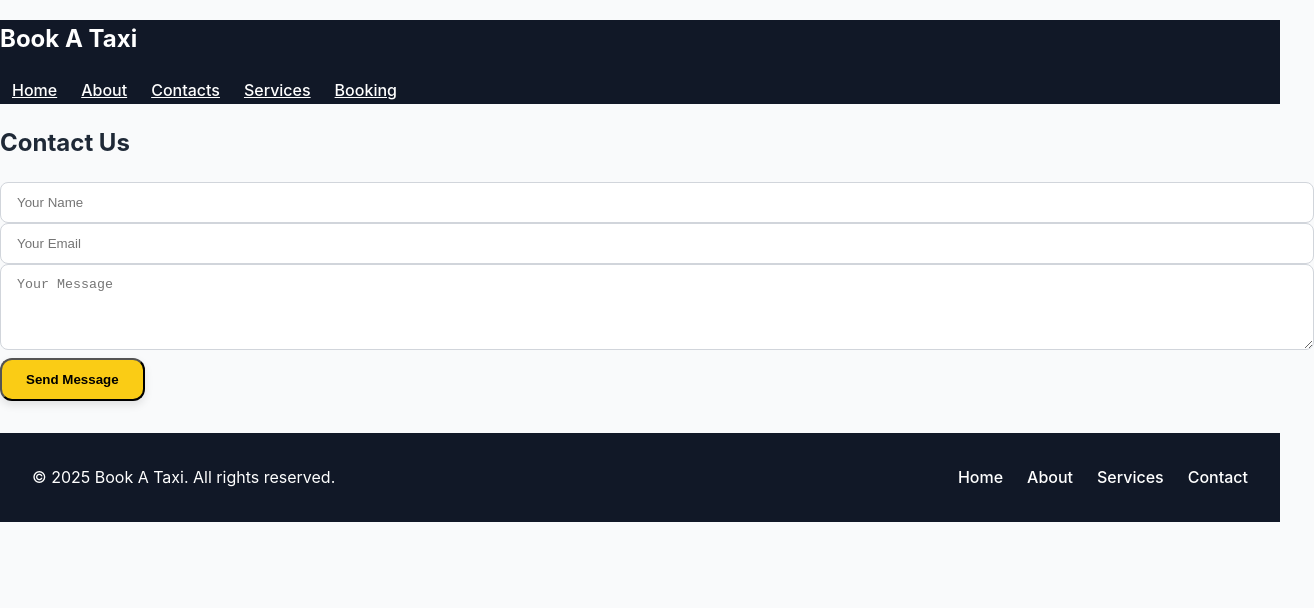
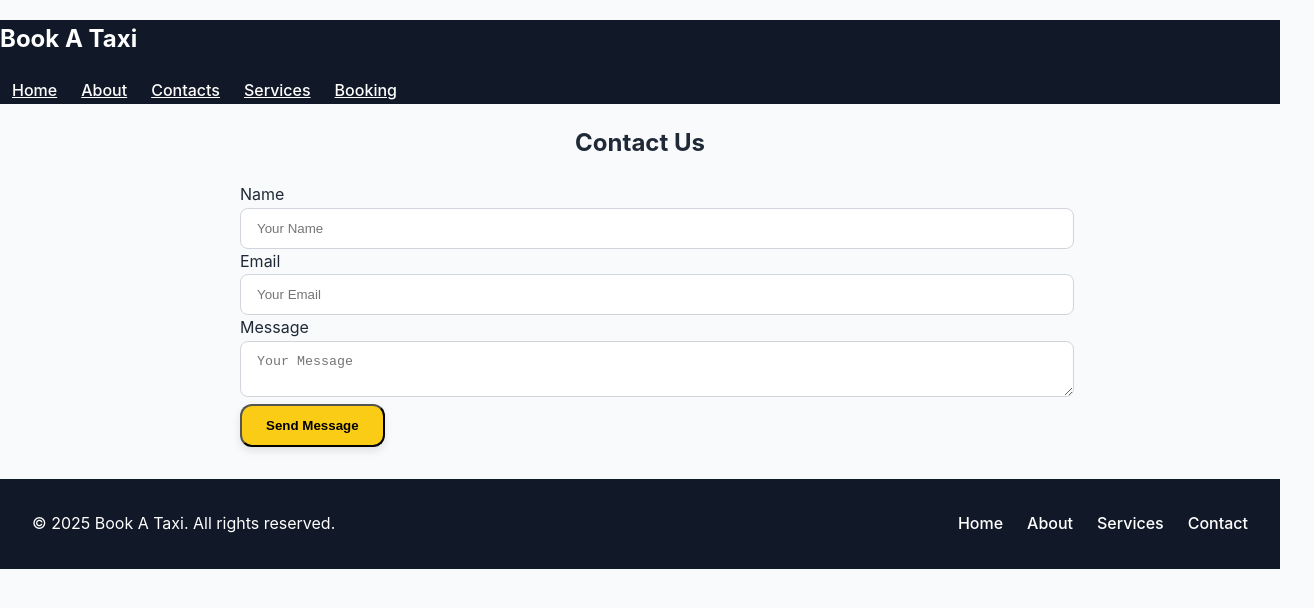
Before and after one commit to mhorton-dev/book_a_taxi, a React (Vite) app: page /contacts in a window 1280 px wide. Shown: the top 608 px of the page, 1314 px wide, since content can reach past the window. Built offline with nearby package versions, Linux system fonts and the light colour scheme.

Commit message:
Trying to fix contact form, but still won't take input

```diff
--- a/src/pages/Contacts.jsx
+++ b/src/pages/Contacts.jsx
@@ -1,31 +1,104 @@
+import { useState } from "react";
+import Button from "../components/Button";
 import InputField from "../components/InputField";
-import Button from "../components/Button";
 
 export default function Contacts() {
+  const [formData, setFormData] = useState({
+    name: "",
+    email: "",
+    message: "",
+  });
+
+  const [errors, setErrors] = useState({});
+  const [submitted, setSubmitted] = useState(false);
+
+  const handleChange = (e) => {
+    const { name, value } = e.target;
+    setFormData({ ...formData, [name]: value });
+  };
+
+  const validate = () => {
+    const newErrors = {};
+    if (!formData.name.trim()) newErrors.name = "Name is required.";
+    if (!formData.email.trim()) {
+      newErrors.email = "Email is required.";
+    } else if (
+      !/^[A-Z0-9._%+-]+@[A-Z0-9.-]+\.[A-Z]{2,}$/i.test(formData.email)
+    ) {
+      newErrors.email = "Invalid email address.";
+    }
+    if (!formData.message.trim()) newErrors.message = "Message is required.";
+    return newErrors;
+  };
+
+  const handleSubmit = (e) => {
+    e.preventDefault();
+    const validationErrors = validate();
+
+    if (Object.keys(validationErrors).length === 0) {
+      setSubmitted(true);
+      setErrors({});
+      console.log("Contact form submitted:", formData);
+      // Here you can send data to a backend or API
+    } else {
+      setErrors(validationErrors);
+      setSubmitted(false);
+    }
+  };
+
   return (
-    <div className="p-6 max-w-2xl mx-auto">
-      <h2 className="text-3xl font-bold mb-4">Contact Us</h2>
+    <div className="p-6 max-w-content mx-auto">
+      <h2 className="text-3xl font-bold mb-6 text-center">Contact Us</h2>
 
-      <form className="mt-6 space-y-4">
+      {submitted ? (
+        <div className="text-center p-6 bg-green-100 rounded-xl shadow-md">
+          <h3 className="text-xl font-semibold mb-2">✅ Message Sent!</h3>
+          <p>Thank you, {formData.name}. We will get back to you shortly.</p>
+        </div>
+      ) : (
+        <form onSubmit={handleSubmit} className="space-y-4">
+          {/* Name */}
+          <div>
+            <label>Name</label>
             <InputField
               type="text"
+              name="name"
               placeholder="Your Name"
-          value=""
-          onChange={() => {}}
+              value={formData.name}
+              onChange={handleChange}
             />
+            {errors.name && <p className="text-red-500">{errors.name}</p>}
+          </div>
+
+          {/* Email */}
+          <div>
+            <label>Email</label>
             <InputField
               type="email"
+              name="email"
               placeholder="Your Email"
-          value=""
-          onChange={() => {}}
+              value={formData.email}
+              onChange={handleChange}
             />
+            {errors.email && <p className="text-red-500">{errors.email}</p>}
+          </div>
+
+          {/* Message */}
+          <div>
+            <label>Message</label>
             <textarea
+              name="message"
               placeholder="Your Message"
-          rows="4"
+              value={formData.message}
+              onChange={handleChange}
               className="w-full px-4 py-2 border rounded-xl"
             ></textarea>
+            {errors.message && <p className="text-red-500">{errors.message}</p>}
+          </div>
+
           <Button type="submit" label="Send Message" />
         </form>
+      )}
     </div>
   );
 }
```
Lines whose indentation alone changed are shown as unchanged.
